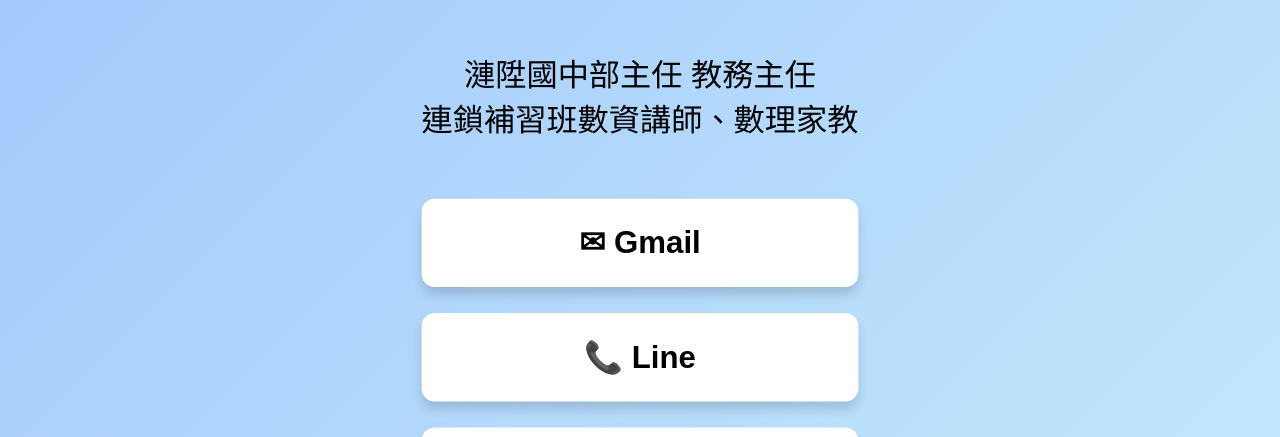
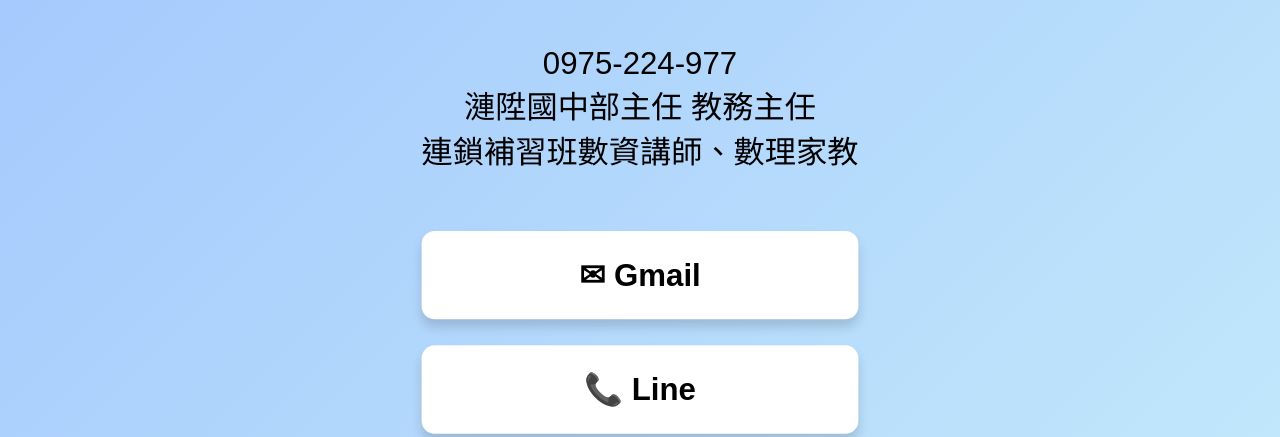
Before and after one commit to Fenghsuisme/hao_website, a plain HTML site: page index.html in a window 1280 px wide. Shown: the part 320-757 px from the top of the page. Drawn offline with Linux system fonts and the light colour scheme.

Commit message:
新增電話

```diff
--- a/index.html
+++ b/index.html
@@ -95,8 +95,11 @@
     <div class="container">
         <img src="image.jpeg" alt="Logo" class="logo">
         <h1>王韋皓</h1>
-        <p>漣陞國中部主任 教務主任
-        <br>連鎖補習班數資講師、數理家教</p>
+        <p>
+            0975-224-977
+        <br>漣陞國中部主任 教務主任
+        <br>連鎖補習班數資講師、數理家教
+        </p>
 
         <div class="buttons">
             <a href="mailto:thewayhowyoudo@gmail.com" class="button email">&#9993; Gmail</a>
```
